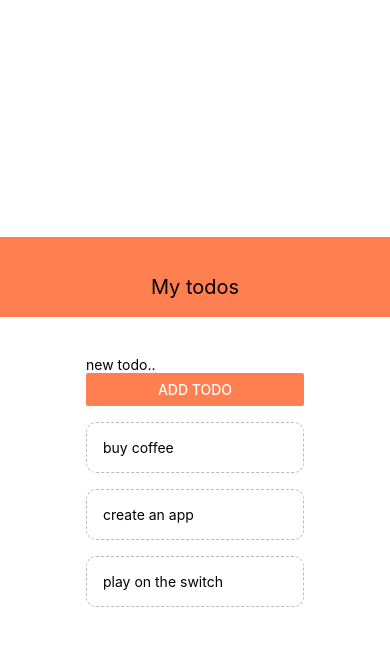
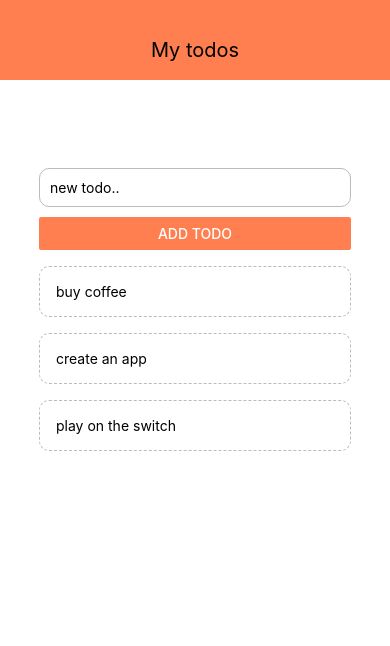
Before and after one commit to bondloong/native-lesson, a React Native app: screen / in a window 390 px wide. Shown: the top 646 px of the page. Built offline with nearby package versions, Linux system fonts and the light colour scheme.

Commit message:
alert 'todo must be over 3 chars long'

```diff
--- a/App.js
+++ b/App.js
@@ -1,5 +1,5 @@
 import React, {useState} from 'react';
-import { StyleSheet, Text, View, FlatList } from 'react-native';
+import { StyleSheet, Text, View, FlatList, Alert } from 'react-native';
 import Header from './components/header';
 import TodoItem from './components/todoItem'
 import AddTodo from './components/addTodo';
@@ -23,8 +23,11 @@ export default function App() {
           ...prevTodos
         ]
       })
+    }else {
+      Alert.alert('OOPS!', 'Todo must be over 3 chars long', [
+        {text: 'Understood', onPress: () => console.log('alert closed')}
+      ])
     }
-    return
   }
   return (
     <View style={styles.container}>
@@ -49,12 +52,12 @@ const styles = StyleSheet.create({
   container: {
     flex: 1,
     backgroundColor: '#fff',
-    alignItems: 'center',
-    justifyContent: 'center',
   },
   content: {
     paddingTop: '10%',
+    margin: '10%'
   },
   list: {
+    width: '100%'
   }
 });
--- a/components/addTodo.js
+++ b/components/addTodo.js
@@ -23,6 +23,10 @@ export default addTodo
 
 const styles = StyleSheet.create({
     input: {
-
+        borderColor: '#bbb',
+        borderWidth: 1,
+        borderRadius: 10,
+        padding: 10,
+        marginVertical: 10,
     }
 })
```
